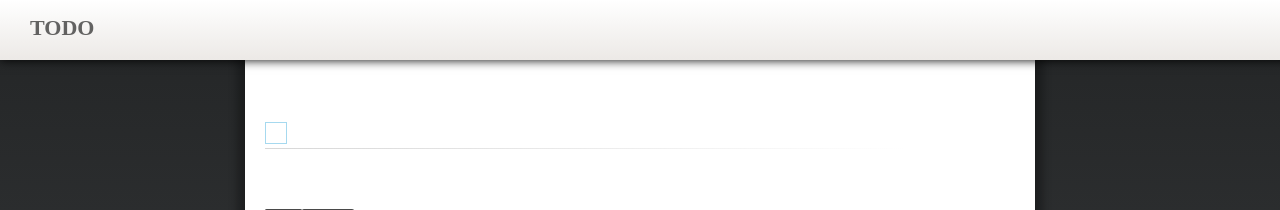
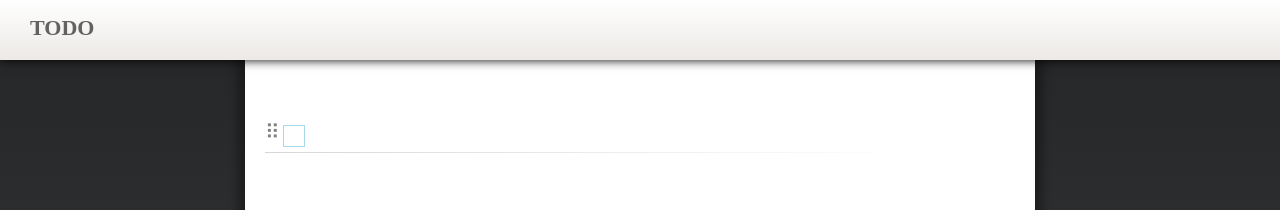
Before and after one commit to h1g0/TaskList, a Vue app: page / in a window 1280 px wide. Shown: the top 210 px of the page. Built offline with nearby package versions, Linux system fonts and the light colour scheme.

Commit message:
implement handle.

```diff
--- a/src/App.vue
+++ b/src/App.vue
@@ -10,10 +10,11 @@
       v-model="taskList"
       v-bind="dragOptions"
       group="task"
+      handle=".handle"
       @start="drag=true"
       @end="drag=false"
     >
-      <transition-group type="transition">
+      <!-- <transition-group type="transition"> -->
       <task-item
         v-for="(item,index) in taskList"
         v-bind:task="item"
@@ -25,7 +26,7 @@
         @delete-item="deleteItem(index)"
         @save-item="saveItem()"
       ></task-item>
-      </transition-group>
+     <!-- </transition-group> -->
     </draggable>
     </div>
     <div class="output">
@@ -103,35 +104,6 @@ export default {
       this.taskList.splice(lowerIndex, 1, this.taskList[upperIndex]);
       this.taskList.splice(upperIndex, 1, temp);
     },
-    /*
-    moveItemToUp: function(index) {
-      if (this.$refs[index]["0"].isTopItem) {
-        return;
-      }
-      this.$refs[index]["0"].isShowItemButtons=false;
-      this.replaceItem(index - 1, index);
-      this.saveItem();
-    },
-    moveItemToDown: function(index) {
-      if (this.$refs[index]["0"].isBottomItem) {
-        return;
-      }
-      this.$refs[index]["0"].isShowItemButtons=false;
-      this.replaceItem(index, index + 1);
-      this.saveItem();
-    },
-    moveItemToRight: function(index) {
-      this.taskList[index].indent++;
-      this.saveItem();
-    },
-    moveItemToLeft: function(index) {
-      if (this.taskList[index].indent <= 0) {
-        return;
-      }
-      this.taskList[index].indent--;
-      this.saveItem();
-    },
-    */
     deleteItem: function(index) {
       if (!this.$refs[index]["0"].isDeletableItem) {
         return;
@@ -142,21 +114,6 @@ export default {
       this.taskList.splice(index, 1);
       this.saveItem();
     },
-    /*
-    showEditItemText: function(index) {
-      this.$set(this.$refs[index]["0"], "isEditing", true);
-      this.$refs[index]["0"].setFocusToTextInput();
-    },
-    hideEditItemText: function(index) {
-      this.$refs[index]["0"].isEditing = false;
-    },
-    showItemButtons: function(index) {
-      this.$refs[index]["0"].isShowItemButtons = true;
-    },
-    hideItemButtons: function(index) {
-      this.$refs[index]["0"].isShowItemButtons = false;
-    },
-    */
     saveItem: function() {
       localStorage.taskList = JSON.stringify(this.taskList);
     },
--- a/src/components/TaskItem.vue
+++ b/src/components/TaskItem.vue
@@ -3,15 +3,15 @@
     class="task-item"
     :id="task.id"
     v-bind:style="{paddingLeft: task.indent * this.indentWidth + 'px'}"
-    @mouseenter="this.isShowItemButtons=true;"
-    @mouseleave="this.isShowItemButtons=false;"
+    @mouseenter="showItemButtons"
+    @mouseleave="hideItemButtons"
   >
-  <span class="handle"></span>
+  <span class="handle" v-visible="this.isShowItemButtons">⠿</span>
     <input type="checkbox" :id="task.id" v-model="task.checked" @change="$emit('save-item')" />
     <label :for="task.id" @click="(task.checked)?task.checked=false:task.checked=true" style="display:inline-block;">&nbsp;</label>
     <div
       v-show=" ! isEditing"
-      @click="this.isEditing=true;"
+      @click="showEditItemText"
       v-bind:style="{display:'inline-block', cursor: 'text', width:500 - task.indent * this.indentWidth + 'px',height:'1em', textDecoration: (task.checked)?'line-through':'none'}"
     >{{ task.text }}</div>
     <input
@@ -20,8 +20,8 @@
       v-model="task.text"
       v-show="isEditing"
       @change="$emit('save-item')"
-      @blur="this.isEditing=false;"
-      @keyup.enter="this.isEditing=false;"
+      @blur="hideEditItemText"
+      @keyup.enter="hideEditItemText"
       v-bind:style="{display:'inline-block', width:500 - task.indent * 20  + 'px', height:'1em', textDecoration: (task.checked)?'line-through':'none'}"
       title="内容"
     />
@@ -29,7 +29,7 @@
       <input type="button" @click="$emit('add-item')" class="menu" value="➕" title="下に項目を追加" />
       <input
         type="button"
-        @click="(task.indent > 0)?task.indent--:task.indent=0;"
+        @click="function(){(task.indent > 0)?task.indent--:task.indent=0;}"
         class="menu"
         value="◀"
         title="インデントを戻す"
@@ -112,6 +112,19 @@ export default {
         this.isDeletableItem = false;
       }
     },
+    showEditItemText: function() {
+      this.isEditing=true;
+      this.setFocusToTextInput();
+    },
+    hideEditItemText: function() {
+      this.isEditing = false;
+    },
+    showItemButtons: function() {
+      this.isShowItemButtons = true;
+    },
+    hideItemButtons: function() {
+      this.isShowItemButtons = false;
+    },
     setFocusToTextInput: function() {
       this.$nextTick(() => {
         this.$refs.input.focus();
@@ -162,4 +175,11 @@ input[type="checkbox"]:checked + label:before {
   -webkit-transform: rotate(45deg);
   transform: rotate(45deg);
 }
+
+.handle{
+  color: rgba(0,0,0,0.5);
+  cursor:move;
+  font-size: 20px;
+  margin-right: 3px;
+}
 </style>
```
